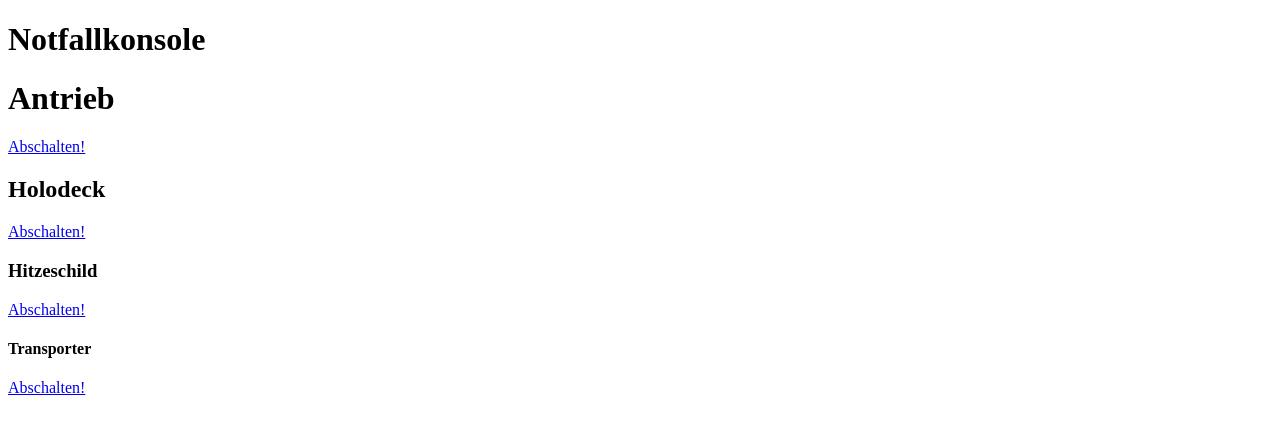
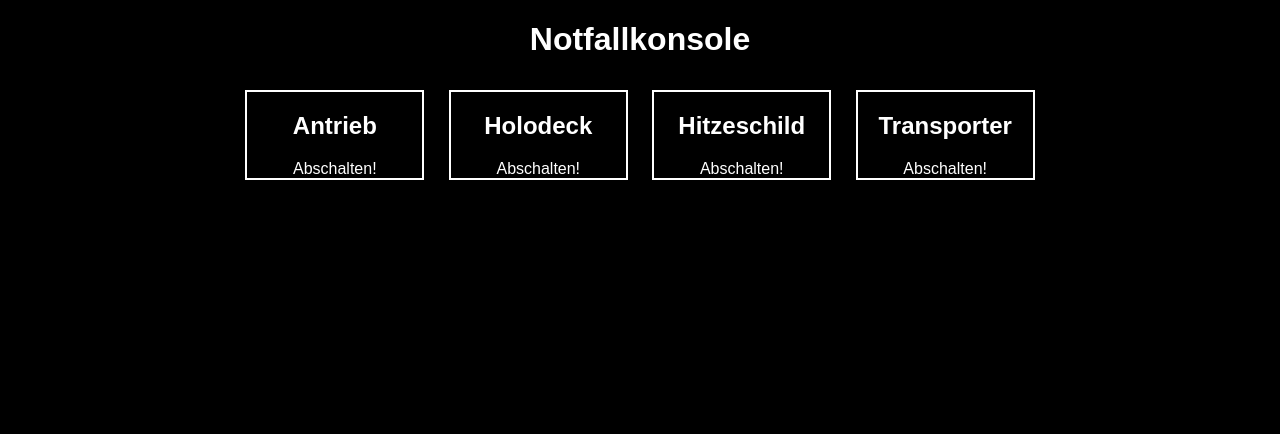
Before and after one commit to strancoox/Aufgaben, a plain HTML site: page Notfallkonsole/Notfallkonsole.html in a window 1280 px wide. Drawn offline with Linux system fonts and the light colour scheme.

Commit message:
aufgabe fertig & ordner erstellt

```diff
--- /dev/null
+++ b/Notfallkonsole/Notfall.js
@@ -0,0 +1,14 @@
+var schalter = document.getElementsByTagName("a")
+for (var i = 0; i < schalter.length; i++) {
+schalter[i].addEventListener("mouseover", hoverAn)
+schalter[i].addEventListener("mouseout", hoverAb)
+}
+
+function hoverAn(e){
+    e.target.parentElement.classList.add("hover");
+}
+
+
+function hoverAb(e){
+    e.target.parentElement.classList.remove("hover");
+}
--- /dev/null
+++ b/Notfallkonsole/Notfallkonsole.css
@@ -0,0 +1,25 @@
+body {
+    font-family: Arial, Helvetica, sans-serif;
+    color: white;
+    background-color: black;
+    text-align: center;
+}
+
+.box {
+    display: inline-block;
+    background-color: black;
+    border: 2px solid white;
+    text-align: center;
+    width: 175px;
+    margin: 10px;
+}
+
+a {
+    color: white;
+    text-decoration: none;
+}
+
+.hover {
+    border-color: red;
+    color: red;
+}
--- a/Notfallkonsole.html
+++ b/Notfallkonsole/Notfallkonsole.html
@@ -4,23 +4,28 @@
     <meta charset="UTF-8">
     <meta name="viewport" content="width=device-width, initial-scale=1.0">
     <title>Notfallkonsole</title>
+    <link rel="stylesheet" href="Notfallkonsole.css">
 </head>
 <body>
     <h1>Notfallkonsole</h1>
-    <div id="antrieb">
-        <h1>Antrieb</h2>
+
+    <div id="antrieb" class="box">
+        <h2>Antrieb</h2>
         <a id="schalter-antrieb" href="#">Abschalten!</a>
     </div>
-    <div id="holodeck">
+
+    <div id="holodeck" class="box">
         <h2>Holodeck</h2>
         <a id="schalter-holodeck" href="#">Abschalten!</a>
     </div>
-    <div id="hitzeschild">
-        <h3>Hitzeschild</h3>
+
+    <div id="hitzeschild" class="box">
+        <h2>Hitzeschild</h2>
         <a id="schalter-hitzeschild" href="#">Abschalten!</a>
     </div>
-    <div id="transporter">
-        <h4>Transporter</h4>
+
+    <div id="transporter" class="box">
+        <h2>Transporter</h2>
         <a id="schalter-transporter" href="#">Abschalten!</a>
     </div>
 
```
Also changed, not shown: Notfall.js (deleted), Notfallkonsole.css (deleted).
